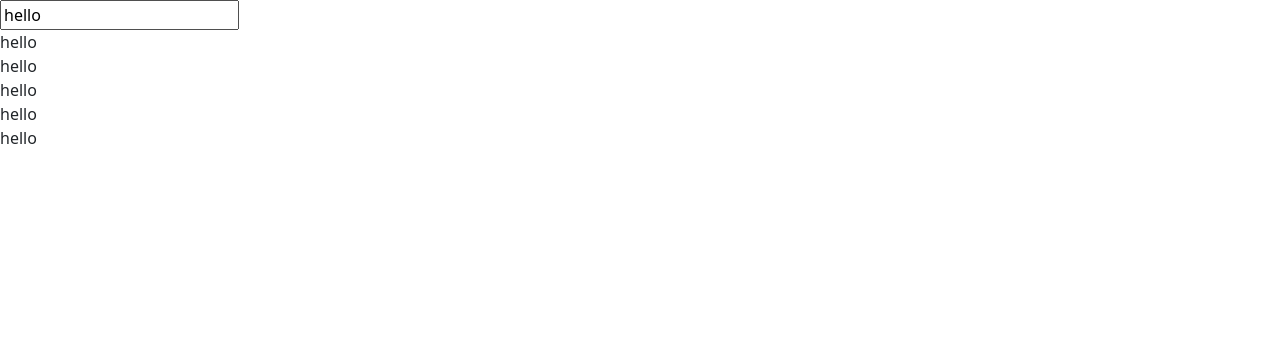
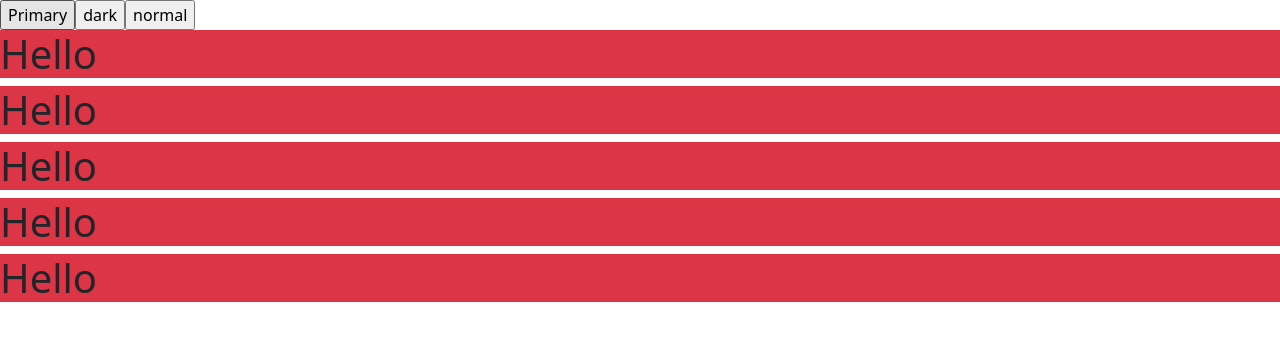
Before and after one commit to Saurabh-0102/React, a React (Create React App) app: page / in a window 1280 px wide. Shown: the top 340 px of the page. Built offline with nearby package versions, Linux system fonts and the light colour scheme.

Commit message:
Custom color

```diff
--- a/src/App.js
+++ b/src/App.js
@@ -9,24 +9,23 @@ export default function App() {
 }
 
 function MyComponent() {
+  const [cardcss, setcss] = useState("bg-danger");
 
-    let [message,setmessage] = useState("hello");
+  const primary = () => setcss("bg-primary");
+  const dark = () => setcss("bg-dark text-white");
+  const normal = () => setcss("bg-white");
+  const list = [1, 1, 1, 1, 1, 1, 1];
 
-    const changemessage = (e) => {
-
-        setmessage(e.target.value);
-
-    }
-
-    return(
-        <div>
-            <input type="text" value={message} onChange={changemessage} />
-            {/* <input type="button" value={post} /> */}
-            <div>{message}</div>
-            <div>{message}</div>
-            <div>{message}</div>
-            <div>{message}</div>
-            <div>{message }</div>
-        </div>
-    )
+  return (
+    <div>
+      <input type="button" value="Primary" onClick={primary} />
+      <input type="button" value="dark" onClick={dark} />
+      <input type="button" value="normal" onClick={normal}/>
+      <h1 className={cardcss}>Hello</h1>
+      <h1 className={cardcss}>Hello</h1>
+      <h1 className={cardcss}>Hello</h1>
+      <h1 className={cardcss}>Hello</h1>
+      <h1 className={cardcss}>Hello</h1>
+    </div>
+  );
 }
```
